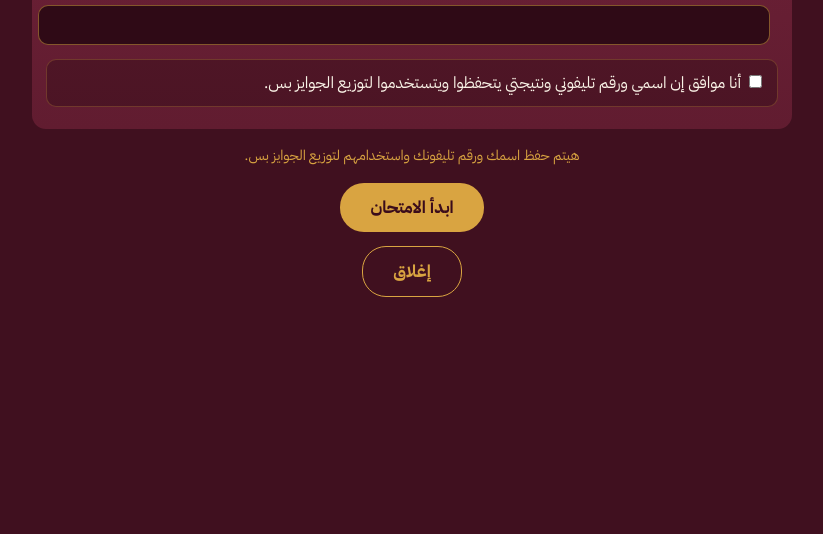
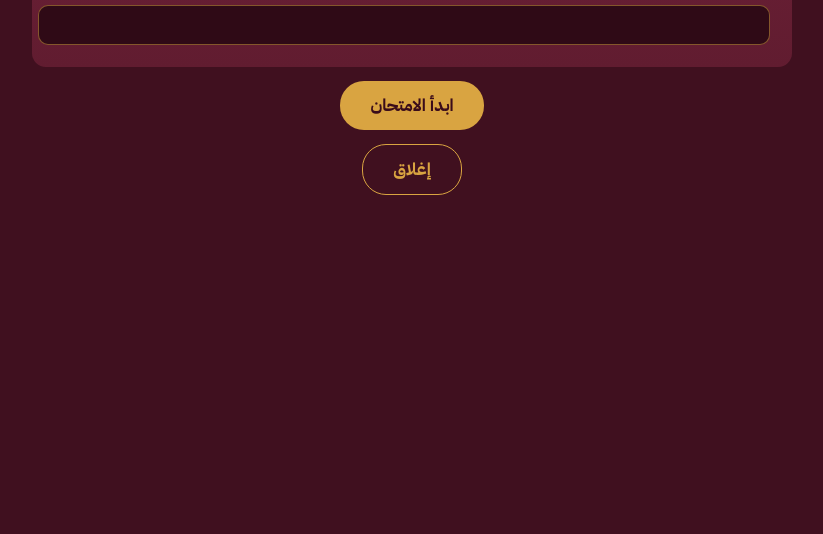
Before and after one commit to axb45/xblack, a plain HTML site: page networks.html in a window 1280 px wide. Both pictures are taken after a click on the button "📝 اختبار تجريبي". Shown: the part 238-772 px from the top of the page, without its empty margins (228-1051 px from the left). Drawn offline with Linux system fonts and the light colour scheme; a web font is replaced by a local one.

Commit message:
Fix HTML structure and improve gate function

```diff
--- a/networks.html
+++ b/networks.html
@@ -33,7 +33,7 @@ return o})}
 function shuf(a){for(var i=a.length-1;i>0;i--){var j=Math.floor(Math.random()*(i+1));var t=a[i];a[i]=a[j];a[j]=t}return a}
 var xo=document.getElementById('xo'),box=xo.firstChild;
 var who=null;
-function gate(){if(who)return start();box.innerHTML='<h2>قبل ما تبدأ</h2><div class="xq"><p>الاسم بالكامل</p><input id="xn" class="xi" autocomplete="name"><p style="margin-top:12px">رقم التليفون</p><input id="xp" class="xi" type="tel" inputmode="tel" autocomplete="tel"><label style="margin-top:14px"><input type="checkbox" id="xc">أنا موافق إن اسمي ورقم تليفوني ونتيجتي يتحفظوا ويتستخدموا لتوزيع الجوايز بس.</label><div class="r" id="xe" style="color:#ff9b9b"></div></div><p style="text-align:center;color:#d9a441;font-size:14px">هيتم حفظ اسمك ورقم تليفونك واستخدامهم لتوزيع الجوايز بس.</p><button class="xb2" id="xgo">ابدأ الامتحان</button><button class="xb2 g" id="xcl">إغلاق</button>';xo.style.display='block';xo.scrollTop=0;document.body.style.overflow='hidden';document.getElementById('xcl').onclick=close;document.getElementById('xgo').onclick=function(){var n=document.getElementById('xn').value.trim(),p=document.getElementById('xp').value.replace(/[\s\-+()]/g,'');var e=document.getElementById('xe');if(n.length<6||n.indexOf(' ')<0){e.textContent='اكتب اسمك بالكامل.';return}if(!/^\d{10,15}$/.test(p)){e.textContent='اكتب رقم تليفون صحيح (أرقام بس).';return}if(!document.getElementById('xc').checked){e.textContent='لازم توافق قبل ما تبدأ.';return}who={n:n,p:p};start()}}
+function gate(){if(who)return start();box.innerHTML='<h2>قبل ما تبدأ</h2><div class="xq"><p>الاسم بالكامل</p><input id="xn" class="xi" autocomplete="name"><p style="margin-top:12px">رقم التليفون</p><input id="xp" class="xi" type="tel" inputmode="tel" autocomplete="tel"><div class="r" id="xe" style="color:#ff9b9b"></div></div><button class="xb2" id="xgo">ابدأ الامتحان</button><button class="xb2 g" id="xcl">إغلاق</button>';xo.style.display='block';xo.scrollTop=0;document.body.style.overflow='hidden';document.getElementById('xcl').onclick=close;document.getElementById('xgo').onclick=function(){var n=document.getElementById('xn').value.trim(),p=document.getElementById('xp').value.replace(/[\s\-+()]/g,'');var e=document.getElementById('xe');if(n.length<6||n.indexOf(' ')<0){e.textContent='اكتب اسمك بالكامل.';return}if(!/^\d{10,15}$/.test(p)){e.textContent='اكتب رقم تليفون صحيح (أرقام بس).';return}who={n:n,p:p};start()}}
 function close(){xo.style.display='none';document.body.style.overflow=''}
 function send(sc){try{var d=new URLSearchParams();d.append('entry.194246716',who.n);d.append('entry.878362143',who.p);d.append('entry.1858974736',document.title.split('|')[0].trim()+' - '+sc);fetch('https://docs.google.com/forms/d/e/1FAIpQLSc4_xbYb-V7y-ryU5lgddPIGX7w__3wmTihanKN3ru_DoL3xw/formResponse',{method:'POST',mode:'no-cors',body:d,keepalive:true})}catch(e){}}
 function start(){var all=items();var mc=shuf(all.filter(function(x){return x.opts.length>2})),tf=shuf(all.filter(function(x){return x.opts.length==2}));
```
